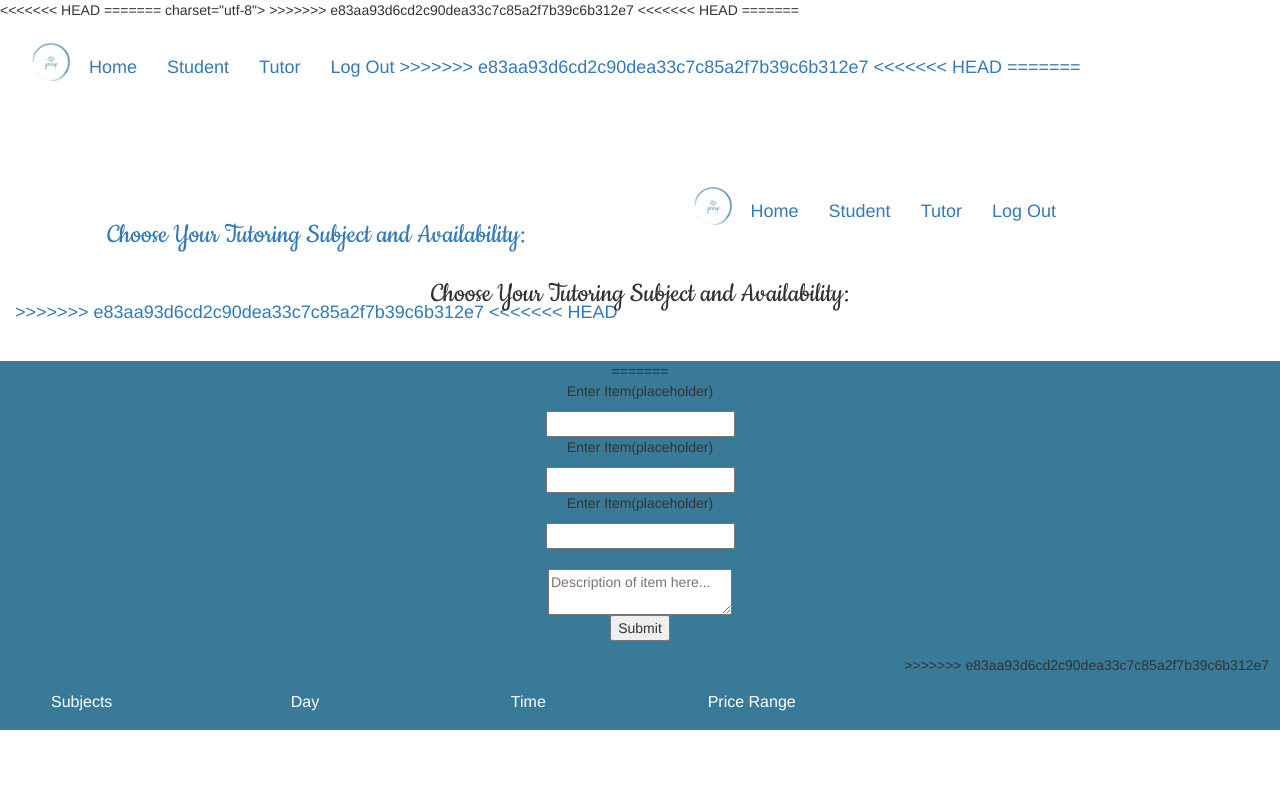
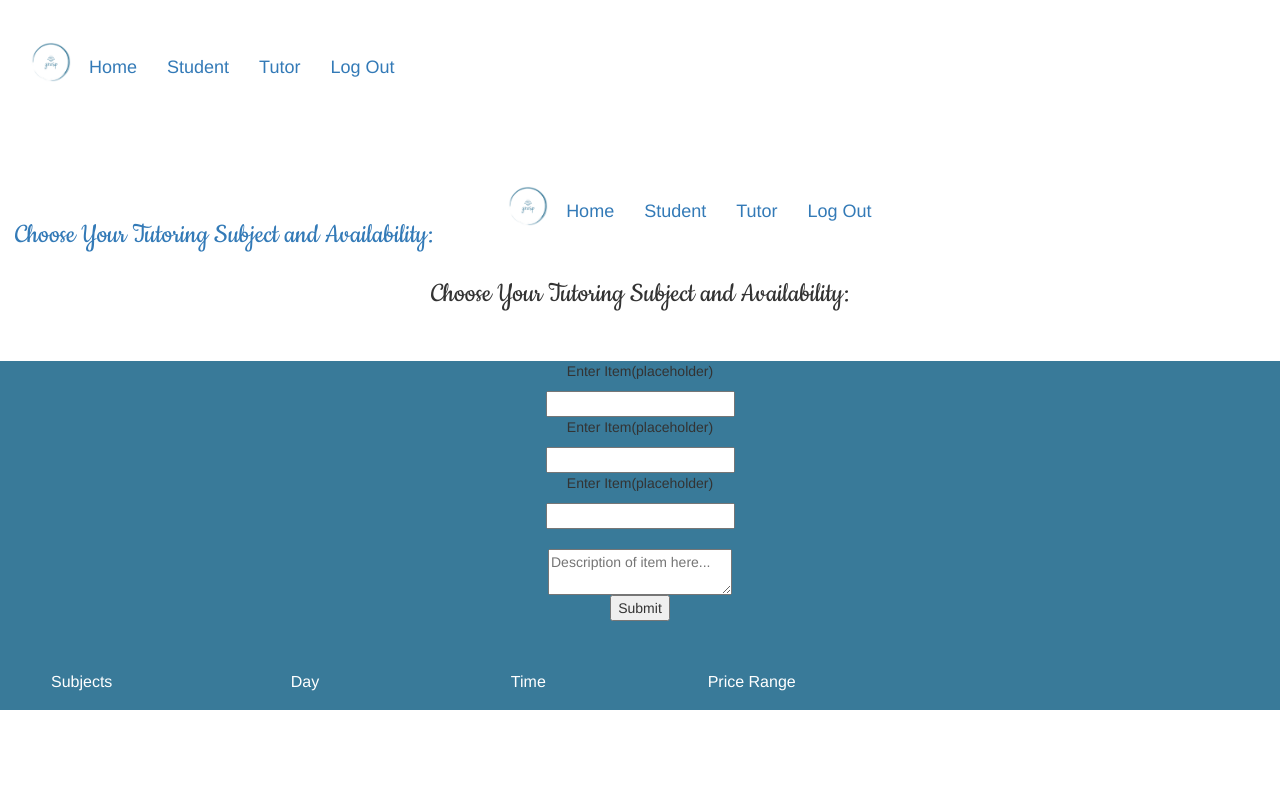
Before and after one commit to taneataylor/tutorapp, a Python web app: template templates/hometutor.html in a window 1280 px wide. Run offline with Jinja, Linux system fonts and the light colour scheme; the template is opened without the code that fills it, so the values that code supplies are empty; some libraries are stand-ins or nearby versions.

Commit message:
home tutor fix

```diff
--- a/handlers/studentmatch_handler.py
+++ b/handlers/studentmatch_handler.py
@@ -1,7 +1,7 @@
-
 import jinja_env
 import logging
 import webapp2
+
 from google.appengine.api import users
 from models import newuser
 
@@ -14,7 +14,7 @@ class StudentMatchHandler(webapp2.RequestHandler):
             return
         myUser = newuser.UserModel.query(newuser.UserModel.user_email == user.email()).get()
         #logging.info(myUser)
-        new_user = "<div>" + "Here are tutors that can help you with " + str(myUser.whichsubject) + " on " + str(myUser.whichday) + " at " + str(myUser.whichtime) + "div"
+        new_user = "div" + "Here are tutors that can help you with " + str(myUser.whichsubject) + " on " + str(myUser.whichday) + " at " + str(myUser.whichtime) + "div"
 
         matchedTutors = newuser.UserModel.query().fetch()
         for match in matchedTutors:
--- a/templates/hometutor.html
+++ b/templates/hometutor.html
@@ -1,27 +1,23 @@
-<<<<<<< HEAD
 <html>
 <head>
   <link rel="stylesheet" type="text/css" href="resources/hometutor.css">
   <link rel="stylesheet" type="text/css" href="resource/template.css">
   <meta charset="utf-8">
   <meta name="viewport" content="width=device-width, initial-scale=1">
-=======
+
 <!DOCTYPE html>
 <html>
 <head>
 <title>Home for Tutors</title>
 <link rel="stylesheet" type="text/css" href="resources/hometutor.css">
 <link rel="stylesheet" type="text/css" href="resource/template.css"
-  <meta charset="utf-8"> charset="utf-8">
->>>>>>> e83aa93d6cd2c90dea33c7c85a2f7b39c6b312e7
+
   <meta name="viewport" content="width=device-width, initial-scale=1">
   <link rel="stylesheet" href="https://maxcdn.bootstrapcdn.com/bootstrap/3.3.7/css/bootstrap.min.css">
   <link href="https://fonts.googleapis.com/css?family=Cookie|Courgette|Dancing+Script" rel="stylesheet">
   <script src="https://ajax.googleapis.com/ajax/libs/jquery/3.3.1/jquery.min.js"></script>
   <script src="https://maxcdn.bootstrapcdn.com/bootstrap/3.3.7/js/bootstrap.min.js"></script>
 </head>
-<<<<<<< HEAD
-=======
 <br></br>
 
 
@@ -46,13 +42,10 @@
         <a class = "navbar-brand" href = "tutororstudent.html" crossorigin="anonymous">
 
             Log Out
->>>>>>> e83aa93d6cd2c90dea33c7c85a2f7b39c6b312e7
 
 
-<<<<<<< HEAD
 <title>Home for Tutors</title>
 
-=======
     </nav>
 </nav>
 
@@ -64,7 +57,6 @@
 <br></br>
 
 <meta name="viewport" content="width=device-width, initial-scale=1">
->>>>>>> e83aa93d6cd2c90dea33c7c85a2f7b39c6b312e7
 <style>
 .choose{
     font-family: 'Cookie', cursive;
@@ -115,7 +107,6 @@
 
 <body>
 
-<<<<<<< HEAD
 <nav class="navbar sticky-top navbar-light bg-light">
   <a class="navbar-brand" href="#"> </a>
     <nav class= "navbar navbar-light">
@@ -151,7 +142,6 @@
 <br></br>
 
 <div class= "row" align = "center" >
-=======
 {{ html_item }}
 
 <form method="POST">
@@ -169,7 +159,6 @@
 </form>
 
 <div class= "row" align = "center" b>
->>>>>>> e83aa93d6cd2c90dea33c7c85a2f7b39c6b312e7
   <div class="col-sm-2" text-align = "left">
 <h2></h2>
 <div class="dropdown">
```
Also changed, not shown: 1 other file.
